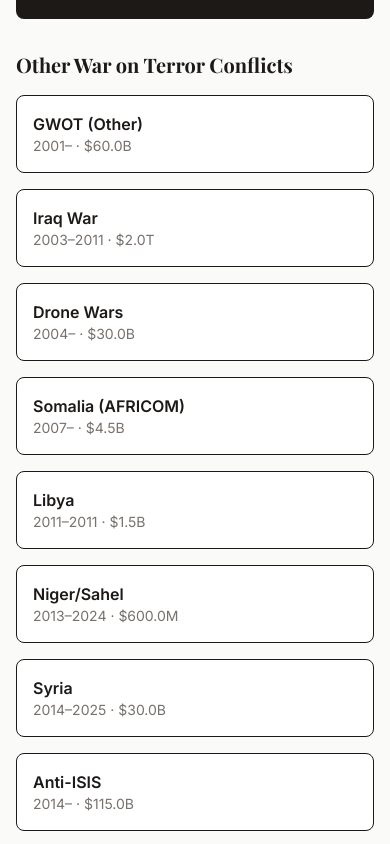
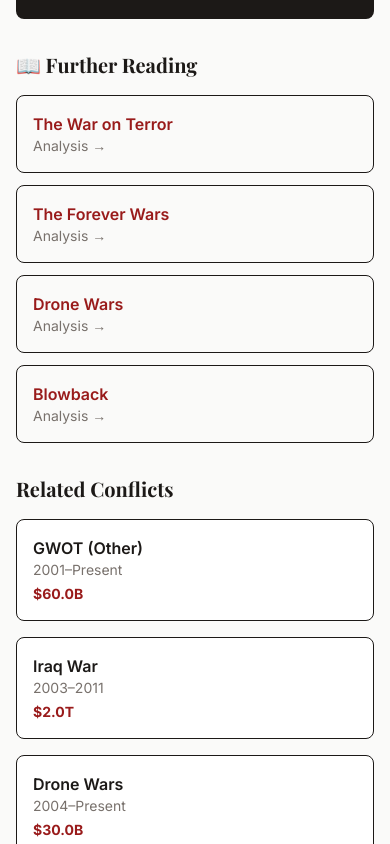
Before and after one commit to kianbob/warcosts, a Next.js app: page /conflicts/afghanistan in a window 390 px wide. Shown: the part 2240-3084 px from the top of the page. Built offline with nearby package versions, Linux system fonts and the light colour scheme; a web font is replaced by a local one.

Commit message:
Quality pass: fix stale stats, add metadata, improve conflicts explorer, tools page, structured data, footer, mobile, cross-links

```diff
--- a/src/app/analysis/war-on-terror/page.tsx
+++ b/src/app/analysis/war-on-terror/page.tsx
@@ -4,6 +4,7 @@ import { loadData } from '@/lib/server-utils'
 import { fmtMoney, fmt } from '@/lib/utils'
 import Breadcrumbs from '@/components/Breadcrumbs'
 import ShareButtons from '@/components/ShareButtons'
+import ArticleJsonLd from '@/components/ArticleJsonLd'
 
 export const metadata: Metadata = {
   title: 'The War on Terror: $8 Trillion Later',
@@ -17,6 +18,7 @@ export default function WarOnTerrorPage() {
 
   return (
     <div className="max-w-4xl mx-auto px-4 py-8">
+      <ArticleJsonLd title="The War on Terror: $8 Trillion Later" description="Analysis of the War on Terror: $8 trillion spent, 929,000 dead, four countries destabilized." slug="war-on-terror" />
       <Breadcrumbs items={[{ label: 'Analysis', href: '/analysis' }, { label: 'War on Terror' }]} />
 
       <h1 className="font-[family-name:var(--font-heading)] text-4xl font-bold mb-4">The War on Terror: {fmtMoney(stats.warOnTerrorCost)} Later</h1>
--- a/src/app/conflicts/[slug]/page.tsx
+++ b/src/app/conflicts/[slug]/page.tsx
@@ -5,7 +5,23 @@ import { loadData } from '@/lib/server-utils'
 import { fmtMoney, fmt, slugify } from '@/lib/utils'
 import Breadcrumbs from '@/components/Breadcrumbs'
 import ShareButtons from '@/components/ShareButtons'
+import BackToTop from '@/components/BackToTop'
 import { ConflictStatsGrid } from '@/components/charts/ConflictStatsGrid'
+
+const ANALYSIS_LINKS = [
+  { slug: 'war-on-terror', title: 'The War on Terror', keywords: ['afghanistan', 'iraq', 'war-on-terror', 'syria', 'isis'] },
+  { slug: 'forever-wars', title: 'The Forever Wars', keywords: ['afghanistan', 'iraq', 'somalia', 'syria', 'yemen'] },
+  { slug: 'drone-wars', title: 'Drone Wars', keywords: ['afghanistan', 'yemen', 'somalia', 'pakistan', 'drone'] },
+  { slug: 'blowback', title: 'Blowback', keywords: ['iran', 'afghanistan', 'iraq', 'regime', 'covert'] },
+  { slug: 'congressional-authority', title: '19 Wars Without Congress', keywords: ['undeclared', 'authorization'] },
+  { slug: 'human-cost', title: 'The Human Cost', keywords: ['casualties', 'veteran', 'ptsd'] },
+  { slug: 'empire-of-bases', title: 'Empire of Bases', keywords: ['bases', 'deployment'] },
+  { slug: 'military-industrial-complex', title: 'The Military-Industrial Complex', keywords: ['contractors', 'spending'] },
+  { slug: 'presidents-at-war', title: 'Presidents at War', keywords: ['president', 'executive'] },
+  { slug: 'iran-2026', title: 'Iran 2026', keywords: ['iran'] },
+  { slug: 'ukraine-proxy', title: 'America\'s Proxy War in Ukraine', keywords: ['ukraine'] },
+  { slug: 'cost-per-life', title: 'The Price of a Life', keywords: ['cost', 'deaths'] },
+]
 
 export async function generateStaticParams() {
   const conflicts = loadData('conflicts.json')
@@ -29,7 +45,13 @@ export default async function ConflictPage({ params }: { params: Promise<{ slug:
   const c = conflicts.find((x: any) => x.id === slug)
   if (!c) notFound()
 
-  const related = conflicts.filter((x: any) => x.era === c.era && x.id !== c.id)
+  const related = conflicts.filter((x: any) => x.era === c.era && x.id !== c.id).slice(0, 3)
+  const regionRelated = conflicts.filter((x: any) => x.region === c.region && x.id !== c.id && !related.some((r: any) => r.id === x.id)).slice(0, 3 - related.length)
+  const allRelated = [...related, ...regionRelated].slice(0, 3)
+
+  const relevantArticles = ANALYSIS_LINKS.filter(a =>
+    a.keywords.some(k => c.id.includes(k) || c.name.toLowerCase().includes(k) || (c.countries || []).some((co: string) => co.toLowerCase().includes(k)))
+  ).slice(0, 4)
 
   return (
     <div className="max-w-4xl mx-auto px-4 py-8">
@@ -151,20 +173,38 @@ export default async function ConflictPage({ params }: { params: Promise<{ slug:
         </div>
       )}
 
-      {/* Related Conflicts */}
-      {related.length > 0 && (
+      {/* Further Reading */}
+      {relevantArticles.length > 0 && (
         <div className="mb-8">
-          <h2 className="font-[family-name:var(--font-heading)] text-xl font-bold mb-4">Other {c.era} Conflicts</h2>
-          <div className="grid md:grid-cols-2 gap-4">
-            {related.map((r: any) => (
-              <Link key={r.id} href={`/conflicts/${r.id}`} className="bg-white rounded-lg border p-4 hover:shadow-md transition">
-                <h3 className="font-semibold">{r.shortName || r.name}</h3>
-                <p className="text-muted text-sm">{r.startYear}–{r.endYear} · {fmtMoney(r.costInflationAdjusted)}</p>
+          <h2 className="font-[family-name:var(--font-heading)] text-xl font-bold mb-4">📖 Further Reading</h2>
+          <div className="grid grid-cols-1 md:grid-cols-2 gap-3">
+            {relevantArticles.map(a => (
+              <Link key={a.slug} href={`/analysis/${a.slug}`} className="bg-stone-50 rounded-lg border p-4 hover:shadow-md transition">
+                <h3 className="font-semibold text-primary">{a.title}</h3>
+                <p className="text-muted text-sm">Analysis →</p>
               </Link>
             ))}
           </div>
         </div>
       )}
+
+      {/* Related Conflicts */}
+      {allRelated.length > 0 && (
+        <div className="mb-8">
+          <h2 className="font-[family-name:var(--font-heading)] text-xl font-bold mb-4">Related Conflicts</h2>
+          <div className="grid grid-cols-1 md:grid-cols-3 gap-4">
+            {allRelated.map((r: any) => (
+              <Link key={r.id} href={`/conflicts/${r.id}`} className="bg-white rounded-lg border p-4 hover:shadow-md transition">
+                <h3 className="font-semibold">{r.shortName || r.name}</h3>
+                <p className="text-muted text-sm">{r.startYear}–{r.endYear || 'Present'}</p>
+                <p className="text-primary font-bold text-sm mt-1">{fmtMoney(r.costInflationAdjusted)}</p>
+              </Link>
+            ))}
+          </div>
+        </div>
+      )}
+
+      <BackToTop />
     </div>
   )
 }
--- a/src/app/conflicts/page.tsx
+++ b/src/app/conflicts/page.tsx
@@ -7,7 +7,7 @@ import ConflictsClient from './ConflictsClient'
 
 export const metadata: Metadata = {
   title: 'All US Wars & Military Conflicts',
-  description: 'Complete database of every American war, military intervention, and covert operation from 1775 to present. Costs, casualties, and outcomes.',
+  description: 'Complete database of all 36 American wars, military interventions, and covert operations from 1775 to present. Filter by era, type, outcome. Costs, casualties, and outcomes.',
   openGraph: {
     title: 'All US Wars & Military Conflicts | WarCosts',
     description: 'Complete database of every American war, military intervention, and covert operation from 1775 to present.',
--- /dev/null
+++ b/src/app/cost-per-life/layout.tsx
@@ -0,0 +1,14 @@
+import { Metadata } from 'next'
+
+export const metadata: Metadata = {
+  title: 'The Price of a Life — Cost Per Death by Conflict | WarCosts',
+  description: 'How much does America spend for each life lost in war? A single death in Afghanistan cost $935 million. In WWII, it was $12 million.',
+  openGraph: {
+    title: 'The Price of a Life — Cost Per Death by Conflict | WarCosts',
+    description: 'How much does America spend for each life lost in war?',
+  },
+}
+
+export default function Layout({ children }: { children: React.ReactNode }) {
+  return <>{children}</>
+}
--- /dev/null
+++ b/src/app/presidents/layout.tsx
@@ -0,0 +1,14 @@
+import { Metadata } from 'next'
+
+export const metadata: Metadata = {
+  title: 'Presidents at War — Who Spent the Most? | WarCosts',
+  description: 'Which US presidents started the most wars and spent the most on conflict? War scorecard for every commander-in-chief from Washington to Biden.',
+  openGraph: {
+    title: 'Presidents at War — Who Spent the Most? | WarCosts',
+    description: 'Which US presidents started the most wars and spent the most on conflict?',
+  },
+}
+
+export default function Layout({ children }: { children: React.ReactNode }) {
+  return <>{children}</>
+}
--- /dev/null
+++ b/src/app/war-clock/layout.tsx
@@ -0,0 +1,14 @@
+import { Metadata } from 'next'
+
+export const metadata: Metadata = {
+  title: 'War Clock — Real-Time US Military Spending | WarCosts',
+  description: 'Watch US military spending tick up in real time. $28,095 every second. $101 million every hour. $2.4 billion every day.',
+  openGraph: {
+    title: 'War Clock — Real-Time US Military Spending | WarCosts',
+    description: 'Watch US military spending tick up in real time. $28,095 every second.',
+  },
+}
+
+export default function Layout({ children }: { children: React.ReactNode }) {
+  return <>{children}</>
+}
--- /dev/null
+++ b/src/components/ArticleJsonLd.tsx
@@ -0,0 +1,16 @@
+export default function ArticleJsonLd({ title, description, slug }: { title: string; description: string; slug: string }) {
+  const jsonLd = {
+    '@context': 'https://schema.org',
+    '@type': 'Article',
+    headline: title,
+    description,
+    url: `https://www.warcosts.org/analysis/${slug}`,
+    publisher: {
+      '@type': 'Organization',
+      name: 'WarCosts',
+      url: 'https://www.warcosts.org',
+    },
+    mainEntityOfPage: `https://www.warcosts.org/analysis/${slug}`,
+  }
+  return <script type="application/ld+json" dangerouslySetInnerHTML={{ __html: JSON.stringify(jsonLd) }} />
+}
```
Also changed, not shown: 1 other file (tests, documents, lock files or other folders).
